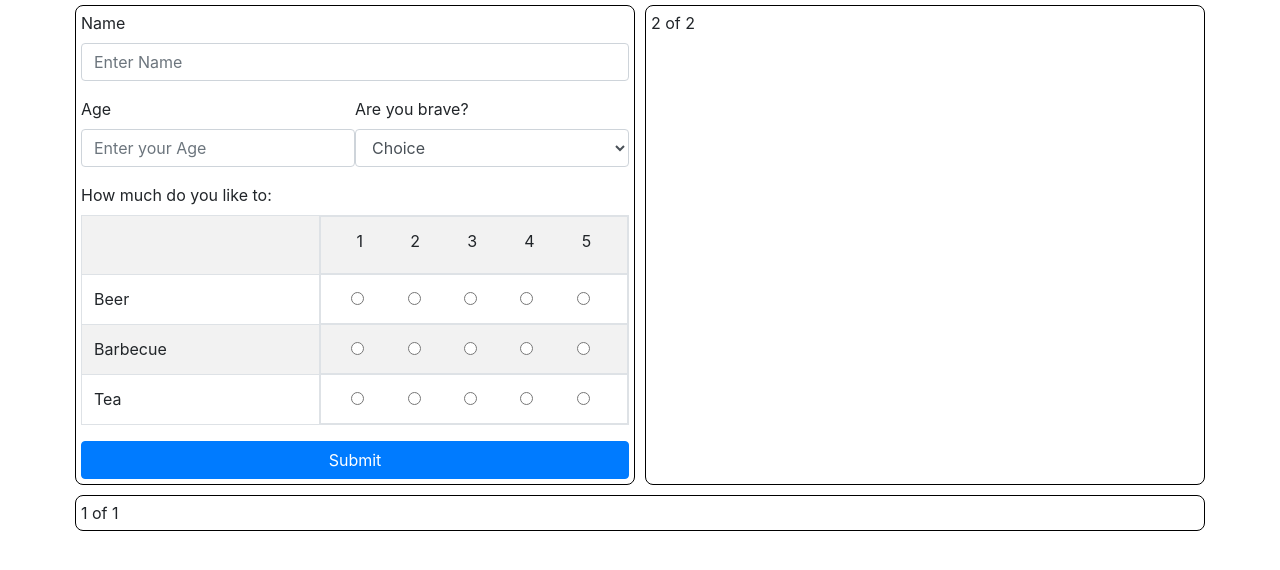
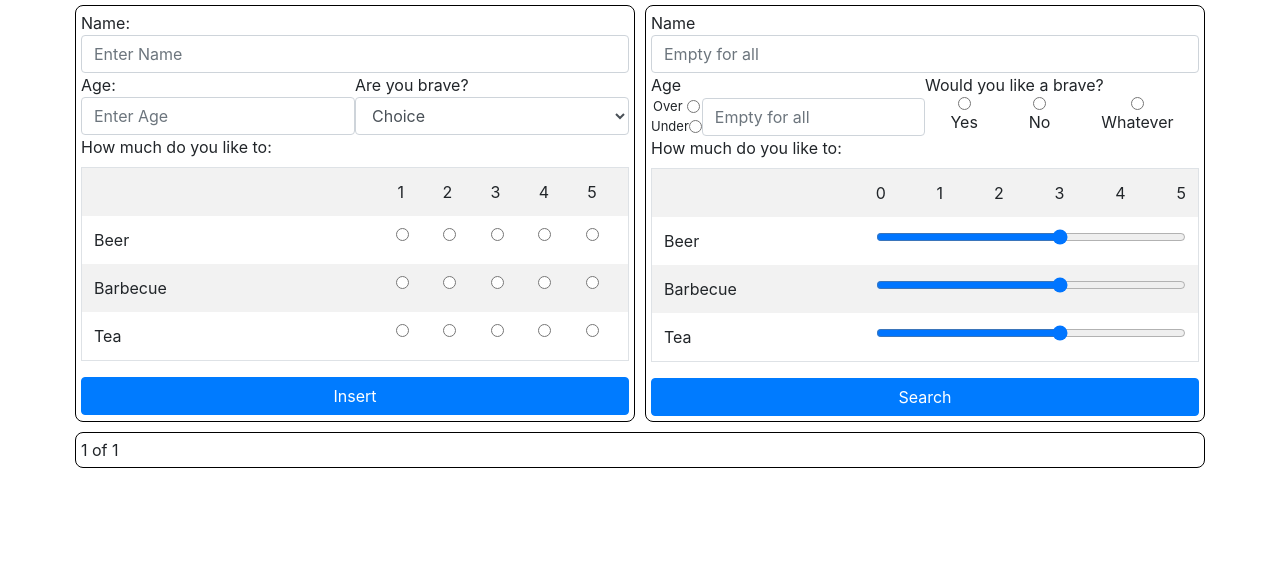
Before and after one commit to SanCunha/MERN, a React (Create React App) app in the folder frontend/: page / in a window 1280 px wide. Shown: the top 570 px of the page. Built offline with nearby package versions, Linux system fonts and the light colour scheme.

Commit message:
Tela de Pesquisa

```diff
--- a/frontend/src/App.js
+++ b/frontend/src/App.js
@@ -12,14 +12,14 @@ const App = () => {
                             <fieldset>
                                 <Form.Row>
                                     <Form.Group as={Col} controlId="formGridName">
-                                        <Form.Label>Name</Form.Label>
+                                        <Form.Label>Name:</Form.Label>
                                         <Form.Control type="text" placeholder="Enter Name" />
                                     </Form.Group>
                                 </Form.Row>
                                 <Form.Row>
                                     <Form.Group as={Col} controlId="formGridName">
-                                        <Form.Label>Age</Form.Label>
-                                        <Form.Control type="text" placeholder="Enter your Age" />
+                                        <Form.Label>Age:</Form.Label>
+                                        <Form.Control type="text" placeholder="Enter Age" />
                                     </Form.Group>
                                     <Form.Group as={Col} controlId="formGridBrave">
                                         <Form.Label>Are you brave?</Form.Label>
@@ -41,7 +41,153 @@ const App = () => {
                                     <tbody>
                                         <tr>
                                             <td></td>
+                                            <td className="leftTable">
+                                                <div>
+                                                    <label>1</label>
+                                                </div>
+                                                <div>
+                                                    <label>2</label>
+                                                </div>
+                                                <div>
+                                                    <label>3</label>
+                                                </div>
+                                                <div>
+                                                    <label>4</label>
+                                                </div>
+                                                <div>
+                                                    <label>5</label>
+                                                </div>
+                                            </td>
+                                        </tr>
+                                        <tr>
+                                            <td>Beer</td>
+                                            <td className="leftTable">
+                                                <div>
+                                                    <Form.Check type="radio" aria-label="radio 1" />
+                                                </div>
+                                                <div>
+                                                    <Form.Check type="radio" aria-label="radio 1" />
+                                                </div>
+                                                <div>
+                                                    <Form.Check type="radio" aria-label="radio 1" />
+                                                </div>
+                                                <div>
+                                                    <Form.Check type="radio" aria-label="radio 1" />
+                                                </div>
+                                                <div>
+                                                    <Form.Check type="radio" aria-label="radio 1" />
+                                                </div>
+                                            </td>
+                                        </tr>
+                                        <tr>
+                                            <td>Barbecue</td>
+                                            <td className="leftTable">
+                                                <div>
+                                                    <Form.Check type="radio" aria-label="radio 1" />
+                                                </div>
+                                                <div>
+                                                    <Form.Check type="radio" aria-label="radio 1" />
+                                                </div>
+                                                <div>
+                                                    <Form.Check type="radio" aria-label="radio 1" />
+                                                </div>
+                                                <div>
+                                                    <Form.Check type="radio" aria-label="radio 1" />
+                                                </div>
+                                                <div>
+                                                    <Form.Check type="radio" aria-label="radio 1" />
+                                                </div>
+                                            </td>
+                                        </tr>
+                                        <tr>
+                                            <td>Tea</td>
+                                            <td className="leftTable">
+                                                <div>
+                                                    <Form.Check type="radio" aria-label="radio 1" />
+                                                </div>
+                                                <div>
+                                                    <Form.Check type="radio" aria-label="radio 1" />
+                                                </div>
+                                                <div>
+                                                    <Form.Check type="radio" aria-label="radio 1" />
+                                                </div>
+                                                <div>
+                                                    <Form.Check type="radio" aria-label="radio 1" />
+                                                </div>
+                                                <div>
+                                                    <Form.Check type="radio" aria-label="radio 1" />
+                                                </div>
+                                            </td>
+                                        </tr>
+                                    </tbody>
+                                </Table>
+                            </fieldset>
+                        </Form.Row>
+                        <Button variant="primary" type="submit">
+                            Insert
+                        </Button>
+                    </Form>
+                </Col>
+                <Col className="col-border">
+                    <Form>
+                        <Form.Row>
+                            <fieldset>
+                                <Form.Row>
+                                    <Form.Group as={Col} controlId="formGridName">
+                                        <Form.Label>Name</Form.Label>
+                                        <Form.Control type="text" placeholder="Empty for all" />
+                                    </Form.Group>
+                                </Form.Row>
+                                <Form.Row>
+                                    <Form.Group as={Col} controlId="formGridName">
+                                        <Form.Label>Age</Form.Label>
+                                        <div className="itens-inline">
+                                            <div style={{fontSize: 'small'}}>
+                                                <div className="itens-inline">
+                                                    <Form.Label>Over</Form.Label>
+                                                    <Form.Check type="radio" aria-label="radio 1" />
+                                                </div>
+                                                <div className="itens-inline">
+                                                    <Form.Label>Under</Form.Label>
+                                                    <Form.Check type="radio" aria-label="radio 1" />
+                                                </div>
+                                            </div>
+                                            <div>
+                                                <Form.Control type="text" placeholder="Empty for all" />
+                                            </div>
+                                        </div>
+                                    </Form.Group>
+                                    <Form.Group as={Col} controlId="formGridBrave" style={{paddingLeft: 5 + 'px !important'}}>
+                                        <Form.Label>Would you like a brave?</Form.Label>
+                                        <div className="itens-inline">
+                                            <div>
+                                                <Form.Check type="radio" aria-label="radio 1" />
+                                                <Form.Label>Yes</Form.Label>
+                                            </div>
+                                            <div>
+                                                <Form.Check type="radio" aria-label="radio 1" />
+                                                <Form.Label>No</Form.Label>
+                                            </div>
+                                            <div>
+                                                <Form.Check type="radio" aria-label="radio 1" />
+                                                <Form.Label>Whatever</Form.Label>
+                                            </div>
+                                        </div>
+                                    </Form.Group>
+                                </Form.Row>
+                            </fieldset>
+                        </Form.Row>
+                        <Form.Row>
+                            <fieldset>
+                                <legend>
+                                    How much do you like to:
+                                </legend>
+                                <Table striped bordered hover>
+                                    <tbody>
+                                        <tr>
+                                            <td></td>
                                             <td className="rightTable">
+                                                <label>0</label>
                                                 <label>1</label>
                                                 <label>2</label>
                                                 <label>3</label>
@@ -52,31 +198,25 @@ const App = () => {
                                         <tr>
                                             <td>Beer</td>
                                             <td className="rightTable">
-                                                <Form.Check type="radio" aria-label="radio 1" />
-                                                <Form.Check type="radio" aria-label="radio 1" />
-                                                <Form.Check type="radio" aria-label="radio 1" />
-                                                <Form.Check type="radio" aria-label="radio 1" />
-                                                <Form.Check type="radio" aria-label="radio 1" />
+                                                <Form.Group controlId="formBasicRange">
+                                                    <Form.Control type="range" min="0" max="5"/>
+                                                </Form.Group>
                                             </td>
                                         </tr>
                                         <tr>
                                             <td>Barbecue</td>
                                             <td className="rightTable">
-                                                <Form.Check type="radio" aria-label="radio 1" />
-                                                <Form.Check type="radio" aria-label="radio 1" />
-                                                <Form.Check type="radio" aria-label="radio 1" />
-                                                <Form.Check type="radio" aria-label="radio 1" />
-                                                <Form.Check type="radio" aria-label="radio 1" />
+                                                <Form.Group controlId="formBasicRange">
+                                                    <Form.Control type="range" min="0" max="5"/>
+                                                </Form.Group>
                                             </td>
                                         </tr>
                                         <tr>
                                             <td>Tea</td>
                                             <td className="rightTable">
-                                                <Form.Check type="radio" aria-label="radio 1" />
-                                                <Form.Check type="radio" aria-label="radio 1" />
-                                                <Form.Check type="radio" aria-label="radio 1" />
-                                                <Form.Check type="radio" aria-label="radio 1" />
-                                                <Form.Check type="radio" aria-label="radio 1" />
+                                                <Form.Group controlId="formBasicRange">
+                                                    <Form.Control type="range" min="0" max="5"/>
+                                                </Form.Group>
                                             </td>
                                         </tr>
                                     </tbody>
@@ -84,11 +224,10 @@ const App = () => {
                             </fieldset>
                         </Form.Row>
                         <Button variant="primary" type="submit">
-                            Submit
+                            Search
                         </Button>
                     </Form>
                 </Col>
-                <Col className="col-border">2 of 2</Col>
             </Row>
             <Row>
                 <Col className="col-border">1 of 1</Col>
--- a/frontend/src/index.css
+++ b/frontend/src/index.css
@@ -9,6 +9,10 @@
 
 body {
     font-family: 'Roboto', sans-serif;
+}
+
+label {
+    margin-bottom: 0px !important;
 }
 
 form {
@@ -33,6 +37,11 @@ legend {
     margin-left: 0px !important;
 }
 
+.form-group {
+    width: 100%;
+    margin-bottom: 0px !important;
+}
+
 .form-row {
     margin-right: 0px !important;
     margin-left: 0px !important;
@@ -40,6 +49,18 @@ legend {
 .form-row>.col{
     padding-right: 0px !important;
     padding-left: 0px !important;
+}
+
+.form-check {
+    display: flex !important;
+    padding-left: 0px !important;
+    justify-content: center;
+}
+
+.form-check-input {
+    margin-top: 0px !important;
+    margin-bottom: 0px !important;
+    margin-left: 0px !important;
 }
 
 .col {
@@ -54,8 +75,24 @@ legend {
     border-radius: 8px;
 }
 
+.table-bordered td {
+    border: none !important;
+}
+
 .rightTable {
+    display: flex;
+    align-items: center;
+    justify-content: space-between;
+}
+
+.leftTable {
     display: flex;
     align-items: center;
     justify-content: space-around;
 }
+
+.itens-inline {
+    display: flex;
+    justify-content: space-around;
+    align-items: center;
+}
```
